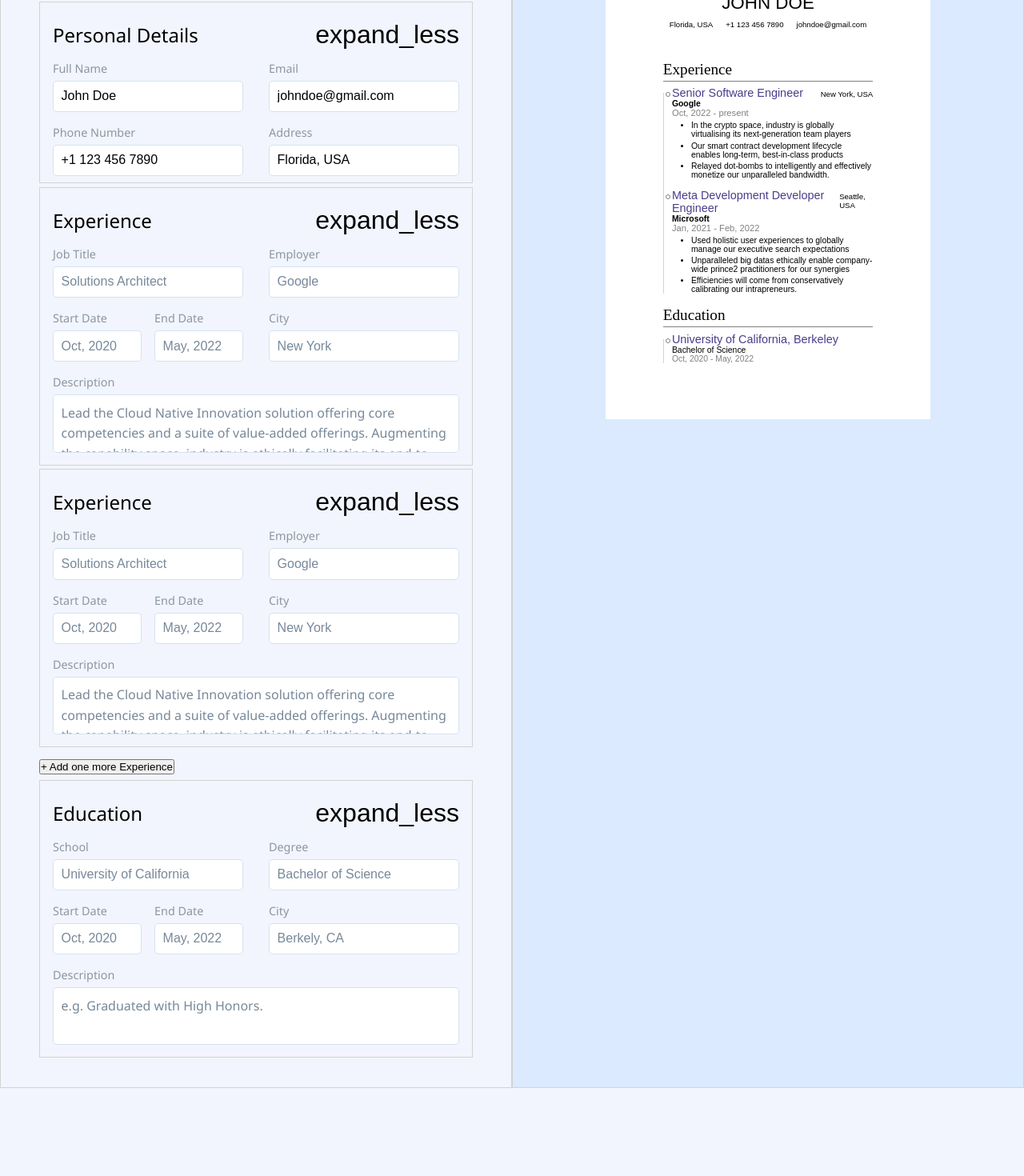
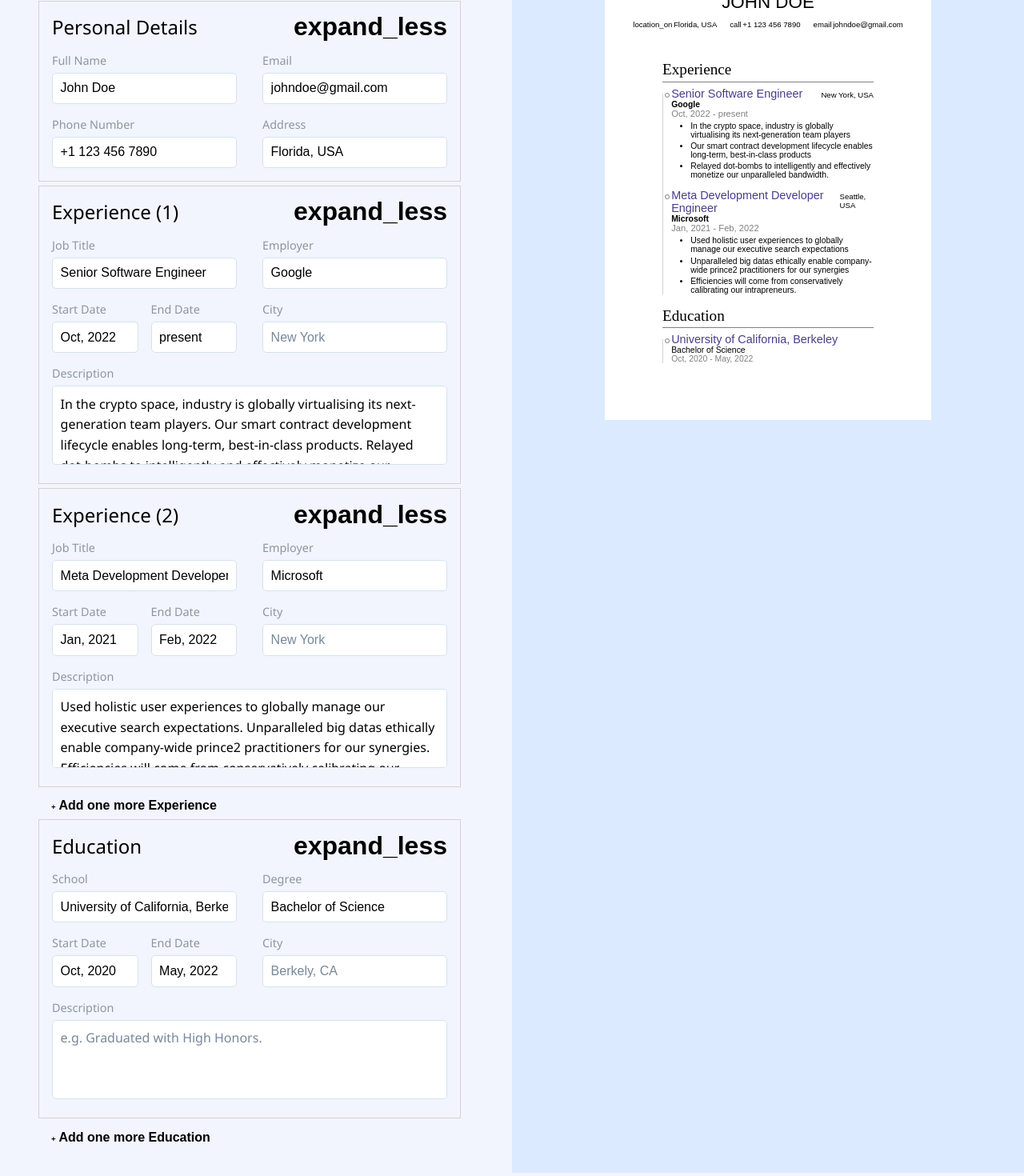
Before and after one commit to columk1/cv-application, a React (Vite) app: page / in a window 1280 px wide. Shown: the part 87-1557 px from the top of the page at 80% size. Before the commit the page ends 1452 px from the top, so only its background shows below. Built offline with nearby package versions, Linux system fonts and the light colour scheme.

Commit message:
Add Delete Button for input forms

```diff
--- a/src/components/AddSectionButton.jsx
+++ b/src/components/AddSectionButton.jsx
@@ -3,7 +3,7 @@ import '../styles/AddSectionButton.css'
 export default function AddSectionButton({ onClick, sectionTitle }) {
   return (
     <button className='add-section-button' onClick={onClick}>
-      + Add one more {sectionTitle}
+      <span className='symbol'>+</span> Add one more {sectionTitle}
     </button>
   )
 }
--- a/src/components/CV.jsx
+++ b/src/components/CV.jsx
@@ -10,9 +10,20 @@ export default function CV({ data }) {
       <div className='cv-header'>
         <h2 className='name'>{person.name}</h2>
         <div className='contact-info'>
-          <p>{person.location}</p>
-          <p>{person.phoneNumber}</p>
-          <p>{person.email}</p>
+          <div className='contact-group'>
+            <span className='symbol material-symbols-outlined'>
+              location_on
+            </span>
+            {person.location}
+          </div>
+          <div className='contact-group'>
+            <span class='symbol material-symbols-outlined'>call</span>
+            {person.phoneNumber}
+          </div>
+          <div className='contact-group'>
+            <span class='symbol material-symbols-outlined'>email</span>
+            {person.email}
+          </div>
         </div>
       </div>
       <div className='cv-body'>
--- a/src/components/EducationForm.jsx
+++ b/src/components/EducationForm.jsx
@@ -16,7 +16,8 @@ export default function EducationForm({
   const toggleActive = () => setIsActive(!isActive)
 
   return (
-    <section className='education-form'>
+    <section className='form education-form'>
+      <div className='form-container'>
         <FormHeader
           onClick={toggleActive}
           formTitle='Education'
@@ -82,6 +83,10 @@ export default function EducationForm({
             />
           </div>
         )}
+      </div>
+      <div className='deleteBtn'>
+        <span className='deleteSymbol material-symbols-outlined'>delete</span>
+      </div>
     </section>
   )
 }
--- a/src/components/ExperienceForm.jsx
+++ b/src/components/ExperienceForm.jsx
@@ -1,9 +1,10 @@
 import Input from './Input.jsx'
 import FormHeader from './FormHeader.jsx'
-import '../styles/Input.css'
+import '../styles/ExperienceForm.css'
 import { useState } from 'react'
 
 export default function ExperienceForm({
+  formTitle,
   onChange,
   jobTitle,
   employer,
@@ -13,14 +14,20 @@ export default function ExperienceForm({
   description,
 }) {
   const [isActive, setIsActive] = useState(true)
+  const [title, setTitle] = useState(formTitle)
 
   const toggleActive = () => setIsActive(!isActive)
+  const onTitleChange = (e) => {
+    onChange(e)
+    setTitle(e.target.value)
+  }
 
   return (
-    <section className='experience-form'>
+    <section className='form experience-form'>
+      <div className='form-container'>
         <FormHeader
           onClick={toggleActive}
-        formTitle='Experience'
+          formTitle={title}
           isActive={isActive}
         />
         {isActive && (
@@ -31,7 +38,7 @@ export default function ExperienceForm({
               labelText='Job Title'
               placeholder='Solutions Architect'
               value={jobTitle}
-            onChange={onChange}
+              onChange={onTitleChange}
               data-key='jobTitle'
             />
             <Input
@@ -83,6 +90,10 @@ export default function ExperienceForm({
             />
           </div>
         )}
+      </div>
+      <div className='deleteBtn'>
+        <span className='deleteSymbol material-symbols-outlined'>delete</span>
+      </div>
     </section>
   )
 }
--- a/src/components/PersonalForm.jsx
+++ b/src/components/PersonalForm.jsx
@@ -15,7 +15,8 @@ export default function PersonalForm({
   const toggleActive = () => setIsActive(!isActive)
 
   return (
-    <section className='personal-form'>
+    <section className='form personal-form'>
+      <div className='form-container'>
         <FormHeader
           onClick={toggleActive}
           formTitle='Personal Details'
@@ -61,6 +62,7 @@ export default function PersonalForm({
             />
           </div>
         )}
+      </div>
     </section>
   )
 }
--- a/src/home/Home.jsx
+++ b/src/home/Home.jsx
@@ -50,6 +50,11 @@ export const Home = () => {
   // }
 
   const handleAddExperience = () => {}
+  const handleAddEducation = () => {}
+
+  const handleDeleteExperience = (index) => {
+    setExperience(experience.filter((_, i) => i !== index))
+  }
 
   const dataObj = () => ({
     ...data,
@@ -70,12 +75,18 @@ export const Home = () => {
           email={person.email}
           phoneNumber={person.phoneNumber}
           location={person.location}
-          // isCollapsed={true}
         />
         {data.experience.map((job, index) => (
           <ExperienceForm
             key={index}
+            formTitle={`Experience  (${index + 1})`}
             onChange={handleExperienceChange(index)}
+            jobTitle={experience[index].jobTitle}
+            employer={experience[index].employer}
+            startDate={experience[index].startDate}
+            endDate={experience[index].endDate}
+            city={experience[index].city}
+            description={experience[index].description}
           />
         ))}
         <AddSectionButton
@@ -83,8 +94,21 @@ export const Home = () => {
           sectionTitle='Experience'
         />
         {data.education.map((course, index) => (
-          <EducationForm key={index} onChange={handleEducationChange(index)} />
+          <EducationForm
+            key={index}
+            onChange={handleEducationChange(index)}
+            school={education[index].school}
+            degree={education[index].degree}
+            startDate={education[index].startDate}
+            endDate={education[index].endDate}
+            city={education[index].city}
+            description={education[index].description}
+          />
         ))}
+        <AddSectionButton
+          onClick={handleAddEducation}
+          sectionTitle='Education'
+        />
       </section>
       <section className='output-container'>
         <CV data={dataObj()} />
--- a/src/styles/AddSectionButton.css
+++ b/src/styles/AddSectionButton.css
@@ -0,0 +1,12 @@
+button {
+  margin-left: 1rem;
+  background: none;
+  border: none;
+  cursor: pointer;
+  font-size: 1rem;
+  font-weight: bold;
+}
+
+button:hover {
+  color: indigo;
+}
--- a/src/styles/CV.css
+++ b/src/styles/CV.css
@@ -37,8 +37,19 @@ h4 {
 .contact-info {
   display: flex;
   justify-content: space-between;
+  align-items: baseline;
+  gap: 1rem;
+  font-size: 0.6rem;
+}
+
+.contact-group {
+  display: flex;
   align-items: center;
-  gap: 1rem;
+  gap: 0.1rem;
+}
+
+.symbol {
+  margin-top: 0.1rem;
   font-size: 0.6rem;
 }
 
--- /dev/null
+++ b/src/styles/ExperienceForm.css
@@ -0,0 +1,20 @@
+.form-container:hover + .deleteBtn {
+  color: indigo;
+}
+
+.deleteBtn {
+  padding: 0.5rem;
+  grid-column: 2;
+  grid-row: 1;
+  color: transparent;
+  cursor: pointer;
+}
+
+.deleteBtn:hover {
+  color: indigo;
+}
+
+textarea {
+  /* 3 lines */
+  min-height: 6.2rem;
+}
--- /dev/null
+++ b/src/styles/FormHeader.css
@@ -0,0 +1,6 @@
+.form-header {
+  display: flex;
+  justify-content: space-between;
+  align-items: center;
+  gap: 1rem;
+}
--- a/src/styles/PersonalForm.css
+++ b/src/styles/PersonalForm.css
@@ -1,10 +1,22 @@
 section {
+  margin: 0.3rem 0;
+}
+
+.form {
+  display: grid;
+  grid-template-columns: 1fr 1rem;
+  grid-template-rows: 4rem 1fr;
+  align-items: center;
+}
+
+.form-container {
   border: 1px solid lightgray;
-  margin: 0.3rem 0;
-  padding: 0.5rem 1rem;
+  grid-row: 1 / 3;
 }
 
 .section-header {
+  height: 4rem;
+  padding: 0.5rem 1rem;
   display: flex;
   justify-content: space-between;
   align-items: center;
@@ -27,6 +39,7 @@ section {
 }
 
 .inputs {
+  padding: 0 1rem 1rem;
   display: flex;
   flex-wrap: wrap;
   column-gap: 2rem;
```
Lines whose indentation alone changed are shown as unchanged.
